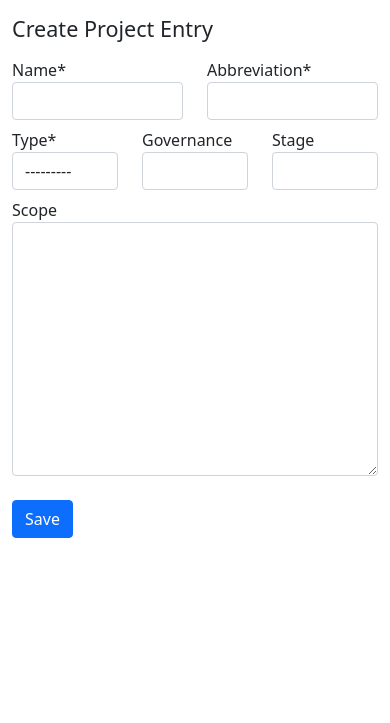
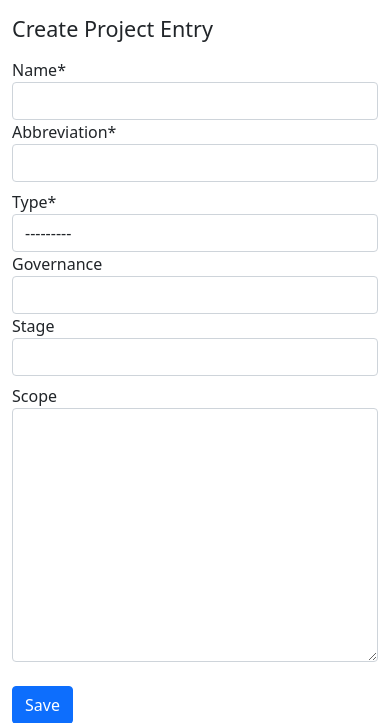
Before and after one commit to banillie/project_tracker, a Django app: page /projects/create/ in a window 390 px wide. Shown: the part 56-779 px from the top of the page. Run offline with Django 3.2, Linux system fonts and the light colour scheme; the visitor is signed in with stand-in values (Sample User, id 1); some libraries are stand-ins or nearby versions.

Commit message:
stakeholder hmtl styling update

```diff
--- a/ppdds/templates/ppdds/create-update.html
+++ b/ppdds/templates/ppdds/create-update.html
@@ -4,7 +4,7 @@
 
 {% block content %}
 
-    <h4>{% if form.instance.pk %}Edit Details{% else %}Create PPDD colleague entry{% endif%}</h4>
+    <h4>{% if form.instance.pk %}Edit Details{% else %}Create PPDD Colleague Entry{% endif%}</h4>
 
     <div class="form-group">
         <form method="POST" novalidate> {% csrf_token %}
--- a/projects/templates/projects/create-update.html
+++ b/projects/templates/projects/create-update.html
@@ -9,21 +9,21 @@
     <div class="form-group">
         <form method="POST" novalidate> {% csrf_token %}
             <div class="row mt-2">
-                <div class="col-6">
+                <div class="col-lg-6 col-md-6 col-sm-6 col-xs-12">
                 {{ form.name|as_crispy_field }}
                 </div>
-                <div class="col-6">
+                <div class="col-lg-6 col-md-6 col-sm-6 col-xs-12">
                 {{ form.abbreviation|as_crispy_field }}
                 </div>
             </div>
             <div class="row mt-2">
-                <div class="col-4">
+                <div class="col-lg-4 col-md-4 col-sm-4 col-xs-12">
                     {{ form.type|as_crispy_field }}
                 </div>
-                <div class="col-4">
+                <div class="col-lg-4 col-md-4 col-sm-4 col-xs-12">
                     {{ form.governance|as_crispy_field }}
                 </div>
-                <div class="col-4">
+                <div class="col-lg-4 col-md-4 col-sm-4 col-xs-12">
                     {{ form.stage|as_crispy_field }}
                 </div>
             </div>
```
Also changed, not shown: projects/templates/projects/detail.html (+10 -10 lines).
